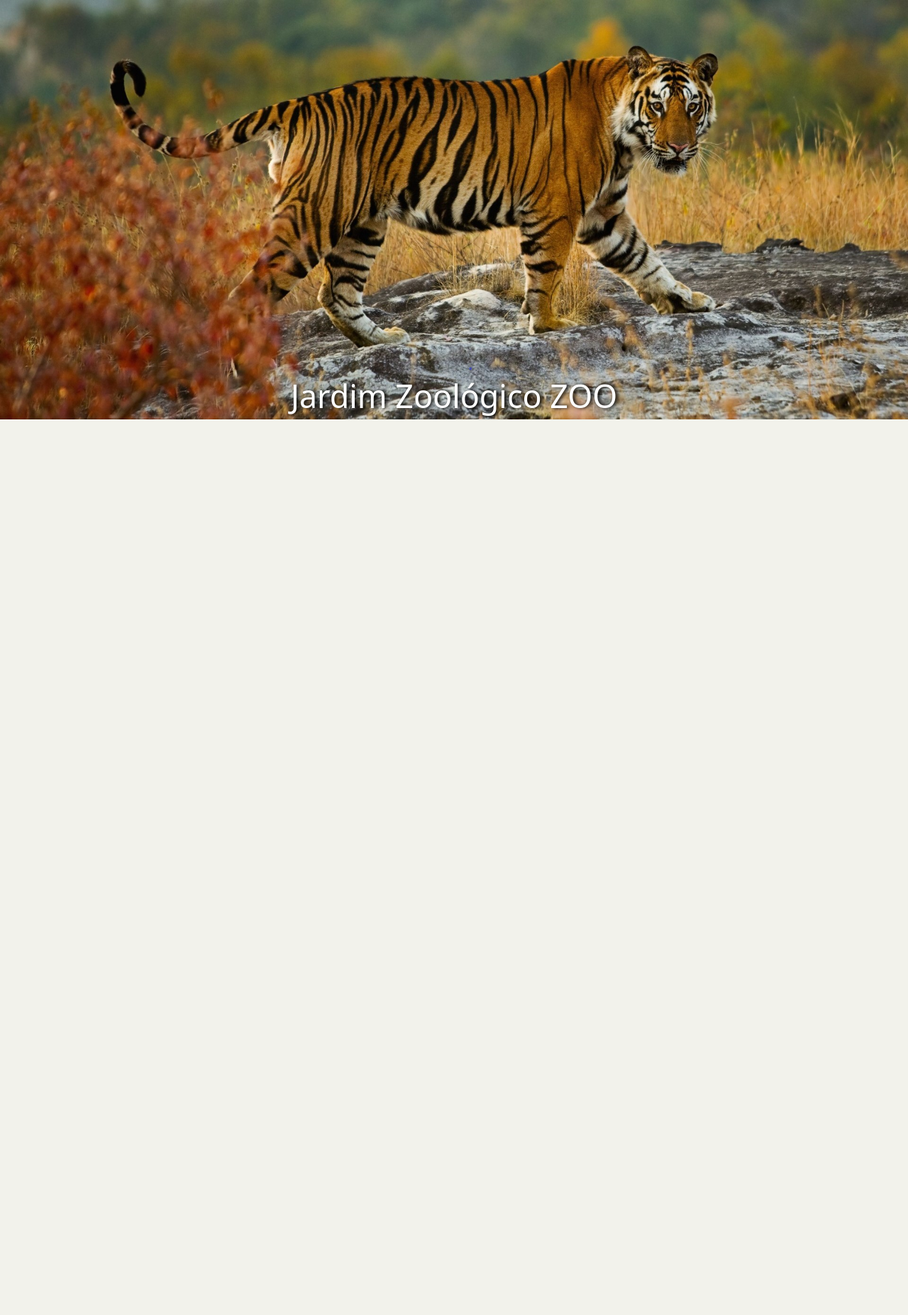
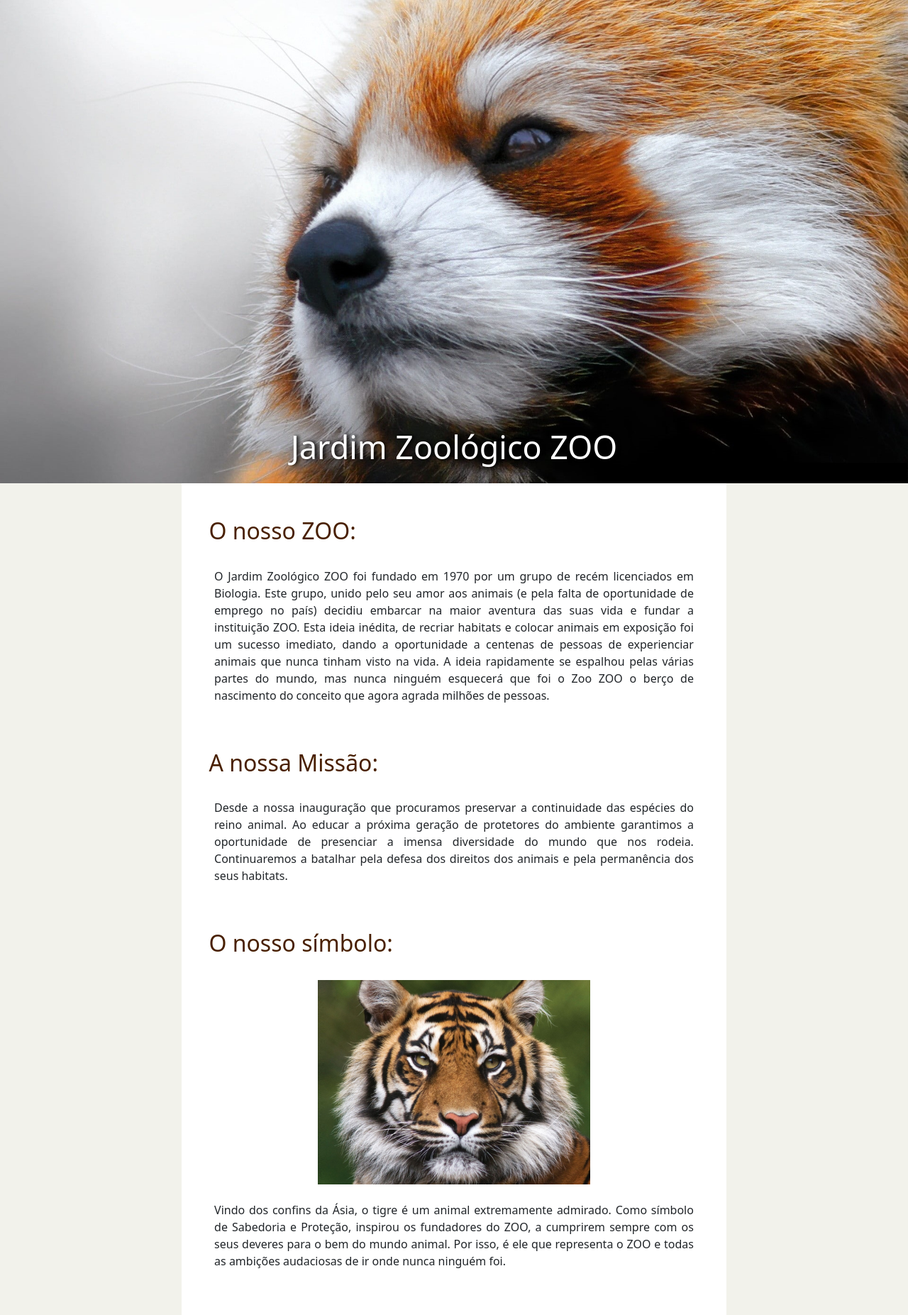
Before and after one commit to ralvessa/Grupo04_ZOO, a Django app: page /about in a window 1280 px wide. Shown: the part 66-1919 px from the top of the page at 71% size. Before the commit the page ends 657 px from the top, so only its background shows below. Run offline with Django 4.2, Linux system fonts and the light colour scheme.

Commit message:
about done

```diff
--- a/ZOO/ZOO_App/static/css/style.css
+++ b/ZOO/ZOO_App/static/css/style.css
@@ -0,0 +1,20 @@
+
+.text_title_about{
+    margin-left: 5%;
+    margin-right: 5%;
+    color: #492000
+}
+
+.text_about {
+    margin-left: 6%;
+    margin-right: 6%;
+    text-align: justify;
+    text-justify: inter-word;
+}
+.center{
+    display: block;
+    margin-left: auto;
+    margin-right: auto;
+    width: 50%;
+
+}
--- a/ZOO/ZOO_App/templates/ZOO_App/about.html
+++ b/ZOO/ZOO_App/templates/ZOO_App/about.html
@@ -1,18 +1,19 @@
-{%extends "./index.html"%}
+{%extends "./index.html"%} {% load static %} {%block titulo%} About {%endblock%}
+{%block head%}<link
+  rel="stylesheet"
+  href="{%static 'css/style.css' %}"
+/>{%endblock%} {%block conteudo%}
 
-{%block titulo%} About {%endblock%}
-{%block conteudo%}
-{% load static %}
 <div style="position: relative">
   <img
-    src="{%static 'Animals\tiger1.jpg' %}"
+    src="{%static 'Animals\redPanda.jpg' %}"
     alt="ups"
     style="width: 100%; height: auto"
   />
   <div
     style="
       position: absolute;
-      top: 95%;
+      top: 93%;
       left: 50%;
       transform: translate(-50%, -50%);
     "
@@ -28,5 +29,49 @@
     </h1>
   </div>
 </div>
-<div style="margin-left: 20%; margin-right: 20%"></div>
+<div style="margin-left: 20%; margin-right: 20%; background-color: white">
+  <br /><br />
+  <h2 class="text_title_about">O nosso ZOO:</h2>
+  <br />
+  <p class="text_about">
+    O Jardim Zoológico ZOO foi fundado em 1970 por um grupo de recém licenciados
+    em Biologia. Este grupo, unido pelo seu amor aos animais (e pela falta de
+    oportunidade de emprego no país) decidiu embarcar na maior aventura das suas
+    vida e fundar a instituição ZOO. Esta ideia inédita, de recriar habitats e
+    colocar animais em exposição foi um sucesso imediato, dando a oportunidade a
+    centenas de pessoas de experienciar animais que nunca tinham visto na vida.
+    A ideia rapidamente se espalhou pelas várias partes do mundo, mas nunca
+    ninguém esquecerá que foi o Zoo ZOO o berço de nascimento do conceito que
+    agora agrada milhões de pessoas.
+  </p>
+  <br /><br />
+  <h2 class="text_title_about">A nossa Missão:</h2>
+  <br />
+  <p class="text_about">
+    Desde a nossa inauguração que procuramos preservar a continuidade das
+    espécies do reino animal. Ao educar a próxima geração de protetores do
+    ambiente garantimos a oportunidade de presenciar a imensa diversidade do
+    mundo que nos rodeia. Continuaremos a batalhar pela defesa dos direitos dos
+    animais e pela permanência dos seus habitats.
+  </p>
+  <br /><br />
+  <h2 class="text_title_about">O nosso símbolo:</h2>
+  <br />
+  <img
+    class="center"
+    src="{%static 'Animals\tigerFace.jpg' %}"
+    alt="fotoTigre"
+    style="width: 50%; height: auto"
+  />
+  <br />
+  <p class="text_about">
+    Vindo dos confins da Ásia, o tigre é um animal extremamente admirado. Como
+    símbolo de Sabedoria e Proteção, inspirou os fundadores do ZOO, a cumprirem
+    sempre com os seus deveres para o bem do mundo animal. Por isso, é ele que
+    representa o ZOO e todas as ambições audaciosas de ir onde nunca ninguém
+    foi.
+  </p>
+  <br /><br />
+</div>
+
 {% endblock %}
--- a/ZOO/ZOO_App/templates/ZOO_App/index.html
+++ b/ZOO/ZOO_App/templates/ZOO_App/index.html
@@ -11,6 +11,7 @@
       crossorigin="anonymous"
     />
     <title>{%block titulo%}Página do ZOO{%endblock%}</title>
+    {%block head%} {%endblock%}
     <style>
       .carousel-indicators [data-bs-target] {
         width: 15px;
@@ -47,7 +48,7 @@
       }
     </style>
     {% load static %}
-    <link rel="stylesheet" type="text/css" href="{%static 'css/style.css' %}" />
+    <link rel="stylesheet"  href="{%static 'css/style.css' %}" />
   </head>
   <body>
     <nav class="navbar sticky-top navbar-expand-lg">
```
Also changed, not shown: ZOO/ZOO_App/static/Animals/redPanda.jpg (added), ZOO/ZOO_App/static/Animals/tiger.jpg, ZOO/ZOO_App/static/Animals/tigerFace.jpg (added).
